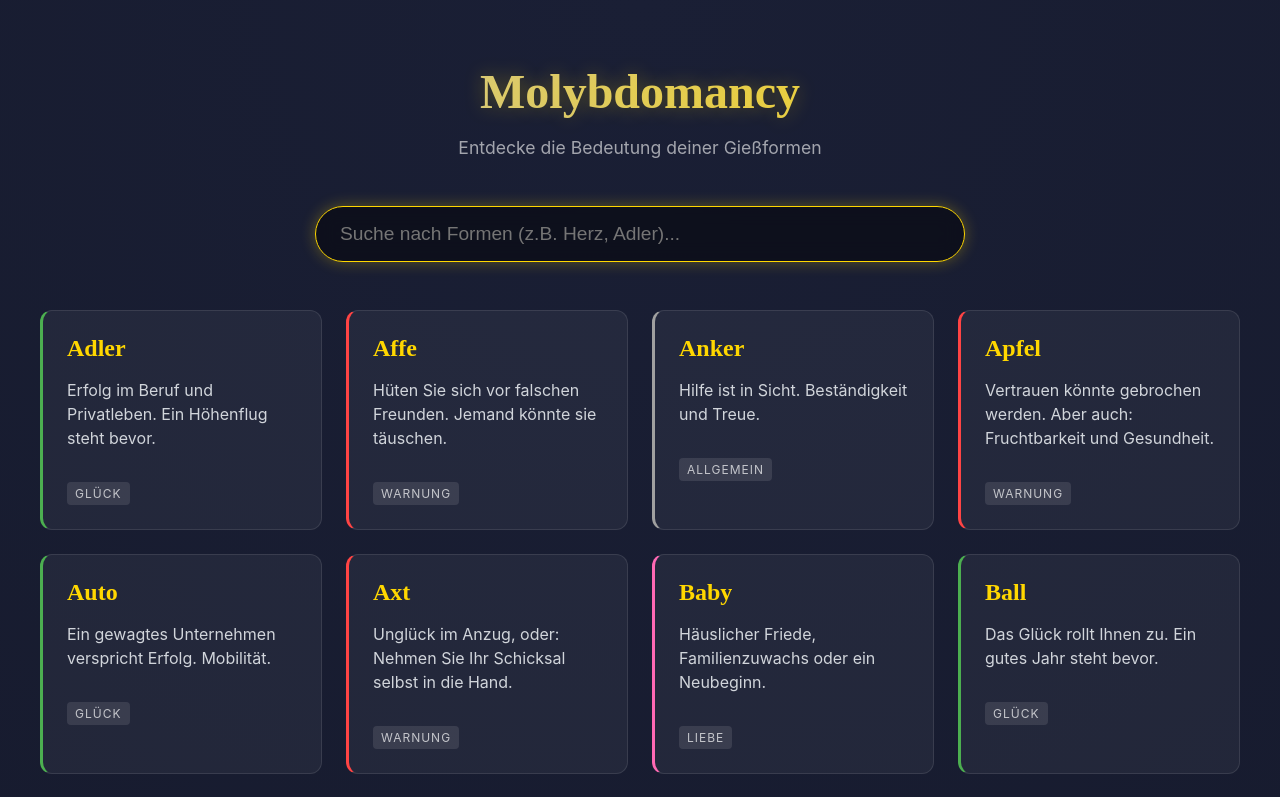
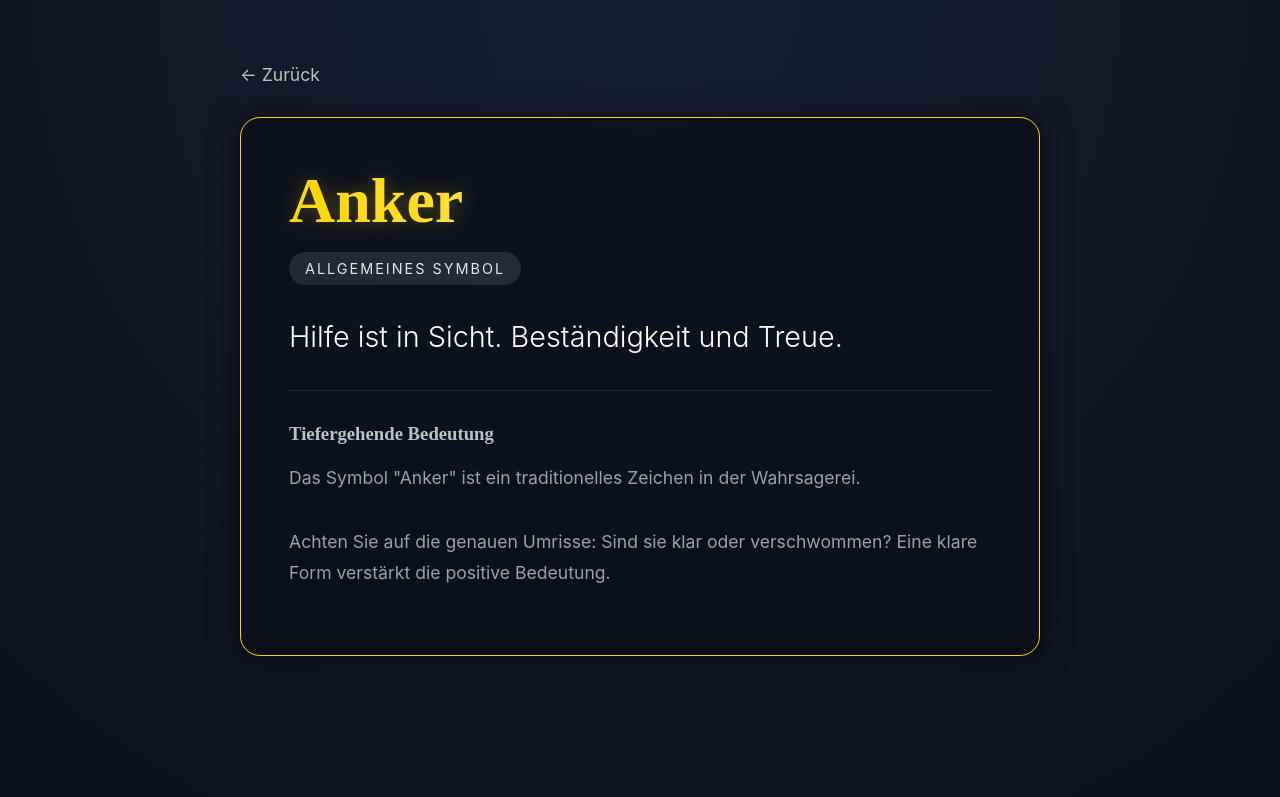
Before and after one commit to friewerts/molybdomancy, a React (Vite) app: page /interpretation/anchor in a window 1280 px wide. Shown: the top 797 px of the page. Built offline with nearby package versions, Linux system fonts and the light colour scheme.

Commit message:
added details pages

```diff
--- a/package.json
+++ b/package.json
@@ -11,7 +11,8 @@
   },
   "dependencies": {
     "react": "^19.2.0",
-    "react-dom": "^19.2.0"
+    "react-dom": "^19.2.0",
+    "react-router-dom": "^7.10.1"
   },
   "devDependencies": {
     "@eslint/js": "^9.39.1",
--- a/src/App.tsx
+++ b/src/App.tsx
@@ -1,66 +1,19 @@
-import { useState, useMemo } from 'react';
-import interpretationsData from './data/interpretations.json';
-import type { Interpretation } from './types';
-import './index.css'; // Ensure CSS is imported
-
-const allInterpretations: Interpretation[] = interpretationsData as Interpretation[];
+import { BrowserRouter as Router, Routes, Route } from 'react-router-dom';
+import Home from './pages/Home';
+import Detail from './pages/Detail';
+import './index.css';
 
 function App() {
-  const [query, setQuery] = useState('');
-
-  const filteredShapes = useMemo(() => {
-    const q = query.toLowerCase().trim();
-    if (!q) return allInterpretations;
-    return allInterpretations.filter(item =>
-      item.name.toLowerCase().includes(q) ||
-      item.meaning.toLowerCase().includes(q)
-    );
-  }, [query]);
-
   return (
-    <div>
-      <h1>Molybdomancy</h1>
-      <p className="subtitle">Entdecke die Bedeutung deiner Gießformen</p>
-
-      <div className="search-container">
-        <input
-          type="text"
-          placeholder="Suche nach Formen (z.B. Herz, Adler)..."
-          value={query}
-          onChange={(e) => setQuery(e.target.value)}
-          className="search-input"
-          autoFocus
-        />
+    <Router>
+      <div className="app-container">
+        <Routes>
+          <Route path="/" element={<Home />} />
+          <Route path="/interpretation/:id" element={<Detail />} />
+        </Routes>
       </div>
-
-      <div className="shape-grid">
-        {filteredShapes.length > 0 ? (
-          filteredShapes.map((shape) => (
-            <div key={shape.id} className={`shape-card cat-${shape.category || 'general'}`}>
-              <h2 className="shape-name">{shape.name}</h2>
-              <p className="shape-meaning">{shape.meaning}</p>
-              {shape.category && <span className="shape-category">{getCategoryLabel(shape.category)}</span>}
-            </div>
-          ))
-        ) : (
-          <div className="no-results">
-            <p>Keine Formen gefunden, die "{query}" enthalten.</p>
-          </div>
-        )}
-      </div>
-    </div>
+    </Router>
   );
 }
 
-function getCategoryLabel(cat: string) {
-  const labels: Record<string, string> = {
-    love: 'Liebe',
-    luck: 'Glück',
-    finance: 'Geld',
-    warning: 'Warnung',
-    general: 'Allgemein'
-  };
-  return labels[cat] || cat;
-}
-
 export default App;
--- a/src/index.css
+++ b/src/index.css
@@ -165,8 +165,118 @@ h1 {
 .cat-finance { border-left: 3px solid #ffd700; }
 .cat-general { border-left: 3px solid #a0a0a0; }
 
+/* Router Links */
+a {
+  text-decoration: none;
+  color: inherit;
+}
+
+.shape-card-link {
+  display: block;
+  text-decoration: none;
+}
+
+.click-hint {
+  font-size: 0.8rem;
+  color: rgba(255, 255, 255, 0.4);
+  text-transform: uppercase;
+  letter-spacing: 1px;
+}
+
+/* Detail Page */
+.detail-page {
+  max-width: 800px;
+  margin: 0 auto;
+  text-align: left;
+  padding-top: 2rem;
+}
+
+.back-button {
+  display: inline-block;
+  margin-bottom: 2rem;
+  font-size: 1.1rem;
+  color: var(--accent-silver);
+  transition: transform 0.2s;
+}
+
+.back-button:hover {
+  transform: translateX(-5px);
+  color: var(--accent-gold);
+}
+
+.detail-card {
+  background: rgba(13, 15, 26, 0.8);
+  border: 1px solid var(--accent-gold);
+  border-radius: 20px;
+  padding: 3rem;
+  box-shadow: 0 0 30px rgba(0, 0, 0, 0.5);
+  backdrop-filter: blur(10px);
+  position: relative;
+  overflow: hidden;
+}
+
+/* Category Glow Background in Detail */
+.detail-card.cat-love { box-shadow: 0 0 50px rgba(255, 105, 180, 0.1); border-color: rgba(255, 105, 180, 0.5); }
+.detail-card.cat-luck { box-shadow: 0 0 50px rgba(76, 175, 80, 0.1); border-color: rgba(76, 175, 80, 0.5); }
+.detail-card.cat-warning { box-shadow: 0 0 50px rgba(255, 68, 68, 0.1); border-color: rgba(255, 68, 68, 0.5); }
+.detail-card.cat-finance { box-shadow: 0 0 50px rgba(255, 215, 0, 0.1); border-color: rgba(255, 215, 0, 0.5); }
+
+.detail-title {
+  font-family: var(--font-serif);
+  font-size: 4rem;
+  margin: 0;
+  background: linear-gradient(to right, var(--accent-gold), #fff);
+  -webkit-background-clip: text;
+  background-clip: text;
+  color: transparent;
+  line-height: 1.1;
+}
+
+.detail-category {
+  display: inline-block;
+  margin-top: 1rem;
+  padding: 0.5rem 1rem;
+  border-radius: 50px;
+  background: rgba(255, 255, 255, 0.1);
+  font-size: 0.9rem;
+  text-transform: uppercase;
+  letter-spacing: 2px;
+}
+
+.main-meaning {
+  font-size: 1.8rem;
+  line-height: 1.4;
+  margin: 2rem 0;
+  color: #fff;
+  font-weight: 300;
+  border-bottom: 1px solid rgba(255, 255, 255, 0.1);
+  padding-bottom: 2rem;
+}
+
+.extended-meaning h3 {
+  font-family: var(--font-serif);
+  color: var(--accent-silver);
+  margin-bottom: 1rem;
+}
+
+.extended-meaning p {
+  color: #a0a0a0;
+  line-height: 1.8;
+  font-size: 1.1rem;
+}
+
+/* Animations */
+.slide-in {
+  animation: slideIn 0.4s ease-out forwards;
+}
+
+@keyframes slideIn {
+  from { opacity: 0; transform: translateY(20px); }
+  to { opacity: 1; transform: translateY(0); }
+}
+
 @media (max-width: 600px) {
-  h1 { font-size: 2rem; }
-  #root { padding: 1rem; }
-  .search-container { margin-bottom: 2rem; }
+  .detail-card { padding: 1.5rem; }
+  .detail-title { font-size: 2.5rem; }
+  .main-meaning { font-size: 1.4rem; }
 }
--- /dev/null
+++ b/src/pages/Detail.tsx
@@ -0,0 +1,60 @@
+import { useParams, Link } from 'react-router-dom';
+import interpretationsData from '../data/interpretations.json';
+import type { Interpretation } from '../types';
+
+const allInterpretations: Interpretation[] = interpretationsData as Interpretation[];
+
+export default function Detail() {
+  const { id } = useParams<{ id: string }>();
+  const shape = allInterpretations.find(item => item.id === id);
+
+  if (!shape) {
+    return (
+      <div className="detail-container">
+        <h2>Form nicht gefunden</h2>
+        <Link to="/" className="back-link">Zurück zur Übersicht</Link>
+      </div>
+    );
+  }
+
+  return (
+    <div className="detail-page slide-in">
+      <Link to="/" className="back-button">← Zurück</Link>
+
+      <div className={`detail-card cat-${shape.category || 'general'}`}>
+        <div className="detail-header">
+          <h1 className="detail-title">{shape.name}</h1>
+          <span className="detail-category">{getCategoryLabel(shape.category)}</span>
+        </div>
+
+        <div className="detail-content">
+          <p className="main-meaning">{shape.meaning}</p>
+
+          <div className="extended-meaning">
+            <h3>Tiefergehende Bedeutung</h3>
+            <p>
+              Das Symbol "{shape.name}" ist ein traditionelles Zeichen in der Wahrsagerei.
+              {shape.category === 'luck' && ' Es deutet auf eine glückhafte Fügung des Schicksals hin.'}
+              {shape.category === 'warning' && ' Es mahnt zur Vorsicht und Aufmerksamkeit.'}
+              {shape.category === 'love' && ' Es steht in enger Verbindung mit Herzensangelegenheiten.'}
+              {shape.category === 'finance' && ' Es betrifft materielle Aspekte und Wohlstand.'}
+              <br/><br/>
+              Achten Sie auf die genauen Umrisse: Sind sie klar oder verschwommen? Eine klare Form verstärkt die positive Bedeutung.
+            </p>
+          </div>
+        </div>
+      </div>
+    </div>
+  );
+}
+
+function getCategoryLabel(cat?: string) {
+  const labels: Record<string, string> = {
+    love: 'Liebe & Beziehung',
+    luck: 'Glück & Schicksal',
+    finance: 'Geld & Erfolg',
+    warning: 'Warnung & Vorsicht',
+    general: 'Allgemeines Symbol'
+  };
+  return labels[cat || 'general'] || cat || 'Symbol';
+}
--- /dev/null
+++ b/src/pages/Home.tsx
@@ -0,0 +1,55 @@
+import { useState, useMemo } from 'react';
+import { Link } from 'react-router-dom';
+import interpretationsData from '../data/interpretations.json';
+import type { Interpretation } from '../types';
+
+const allInterpretations: Interpretation[] = interpretationsData as Interpretation[];
+
+export default function Home() {
+  const [query, setQuery] = useState('');
+
+  const filteredShapes = useMemo(() => {
+    const q = query.toLowerCase().trim();
+    if (!q) return allInterpretations;
+    return allInterpretations.filter(item =>
+      item.name.toLowerCase().includes(q)
+    );
+  }, [query]);
+
+  return (
+    <div className="page-container">
+      <header>
+        <h1>Molybdomancy</h1>
+        <p className="subtitle">Entdecke die Bedeutung deiner Gießformen</p>
+      </header>
+
+      <div className="search-container">
+        <input
+          type="text"
+          placeholder="Suche nach Formen..."
+          value={query}
+          onChange={(e) => setQuery(e.target.value)}
+          className="search-input"
+          autoFocus
+        />
+      </div>
+
+      <div className="shape-grid">
+        {filteredShapes.length > 0 ? (
+          filteredShapes.map((shape) => (
+            <Link to={`/interpretation/${shape.id}`} key={shape.id} className={`shape-card-link`}>
+              <div className={`shape-card cat-${shape.category || 'general'}`}>
+                <h2 className="shape-name">{shape.name}</h2>
+                <span className="click-hint">Tippen für Bedeutung</span>
+              </div>
+            </Link>
+          ))
+        ) : (
+          <div className="no-results">
+            <p>Keine Formen gefunden.</p>
+          </div>
+        )}
+      </div>
+    </div>
+  );
+}
```
Also changed, not shown: 1 other file (tests, documents, lock files or other folders).
